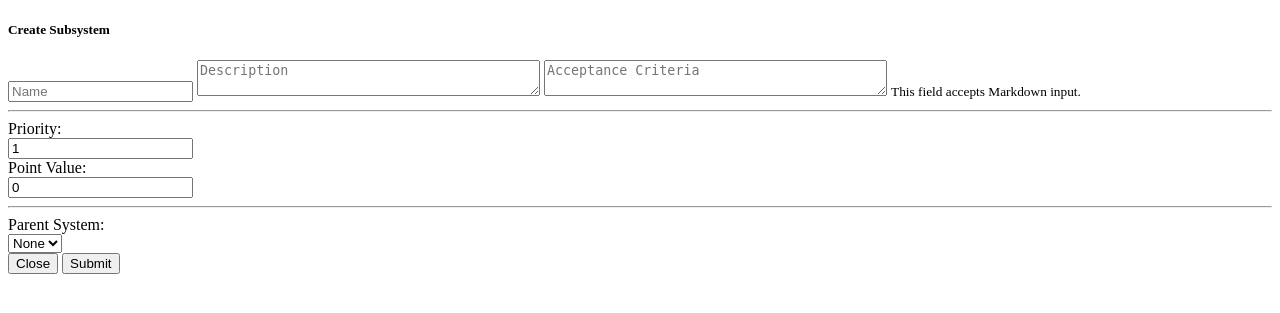
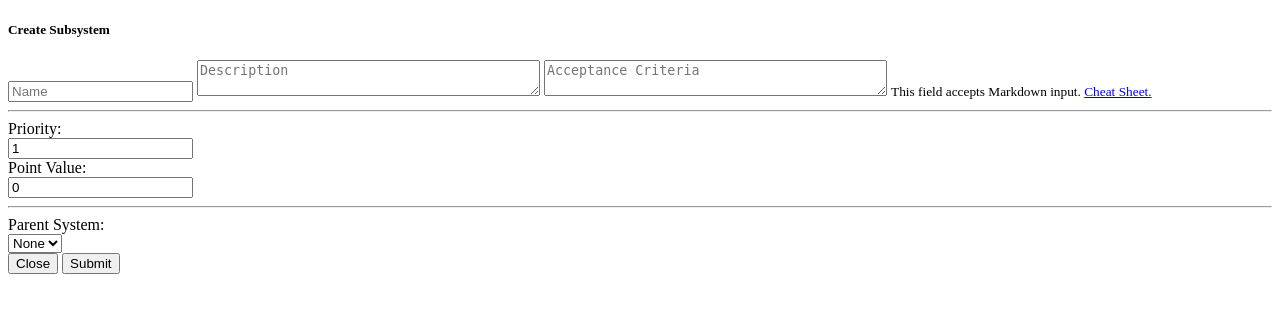
Before and after one commit to SHC-ASTRA/SMT, a Django app: template astra/smt/templates/smt/navbar.html in a window 1280 px wide. Shown: the part 78-391 px from the top of the page. Run offline with Django 3.2, Linux system fonts and the light colour scheme; the template is opened without the code that fills it, so the values that code supplies are empty.

Commit message:
Added markdown cheat sheet link

```diff
--- a/astra/smt/templates/smt/navbar.html
+++ b/astra/smt/templates/smt/navbar.html
@@ -32,7 +32,9 @@
                             maxlength="1024" id="desc" placeholder="Description" required></textarea>
                         <textarea class="mb-1 form-control form-control-sm" name="ac" cols="40" rows="2"
                             maxlength="2048" id="ac" placeholder="Acceptance Criteria" required></textarea>
-                        <small class="form-text text-muted">This field accepts Markdown input.</small>
+                        <small class="form-text text-muted">This field accepts Markdown input. <a
+                                href="https://www.markdownguide.org/cheat-sheet/" target="_blank">Cheat
+                                Sheet.</a></small>
                     </div>
                     <hr>
                     <div class="form-group">
```
